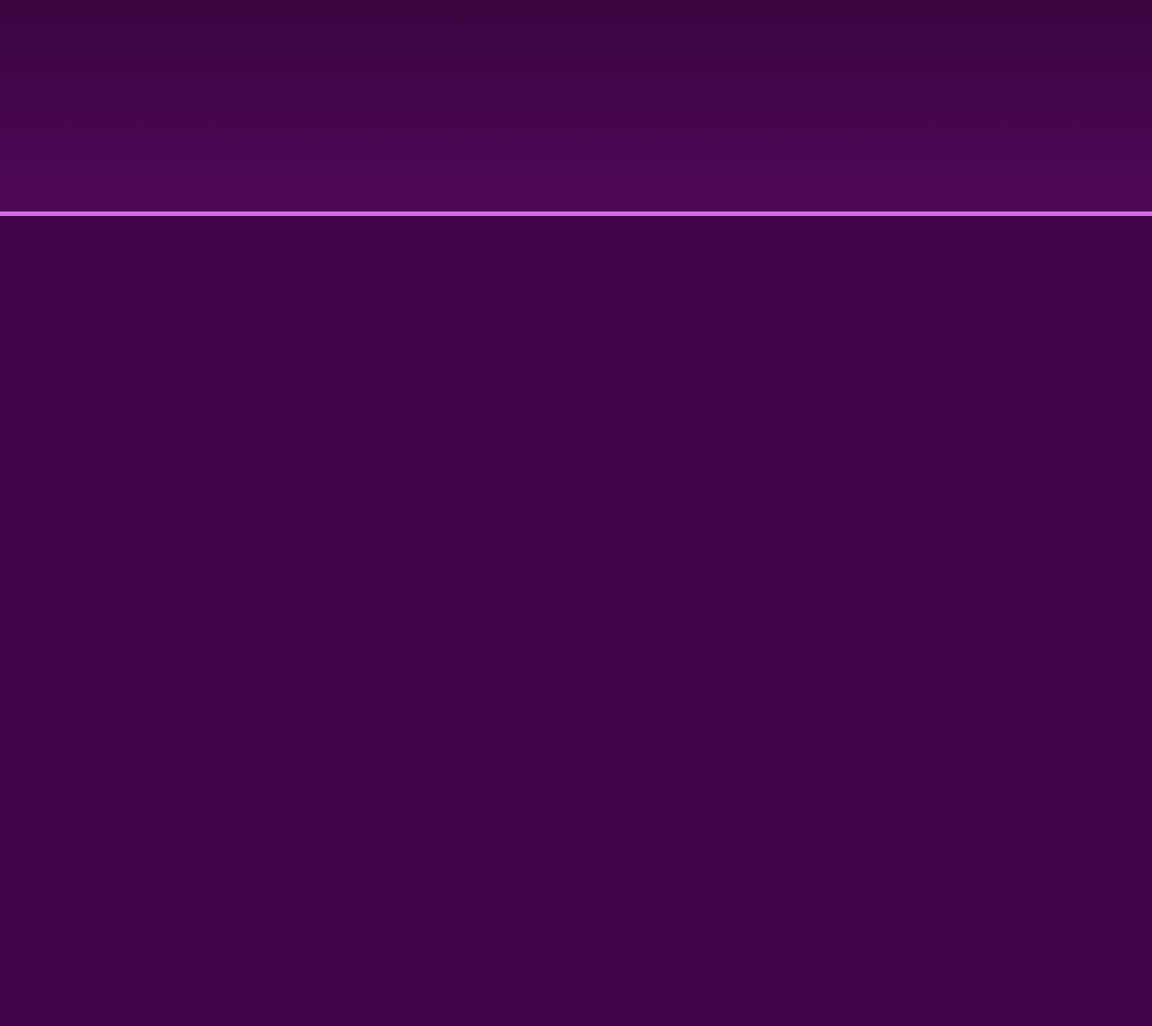
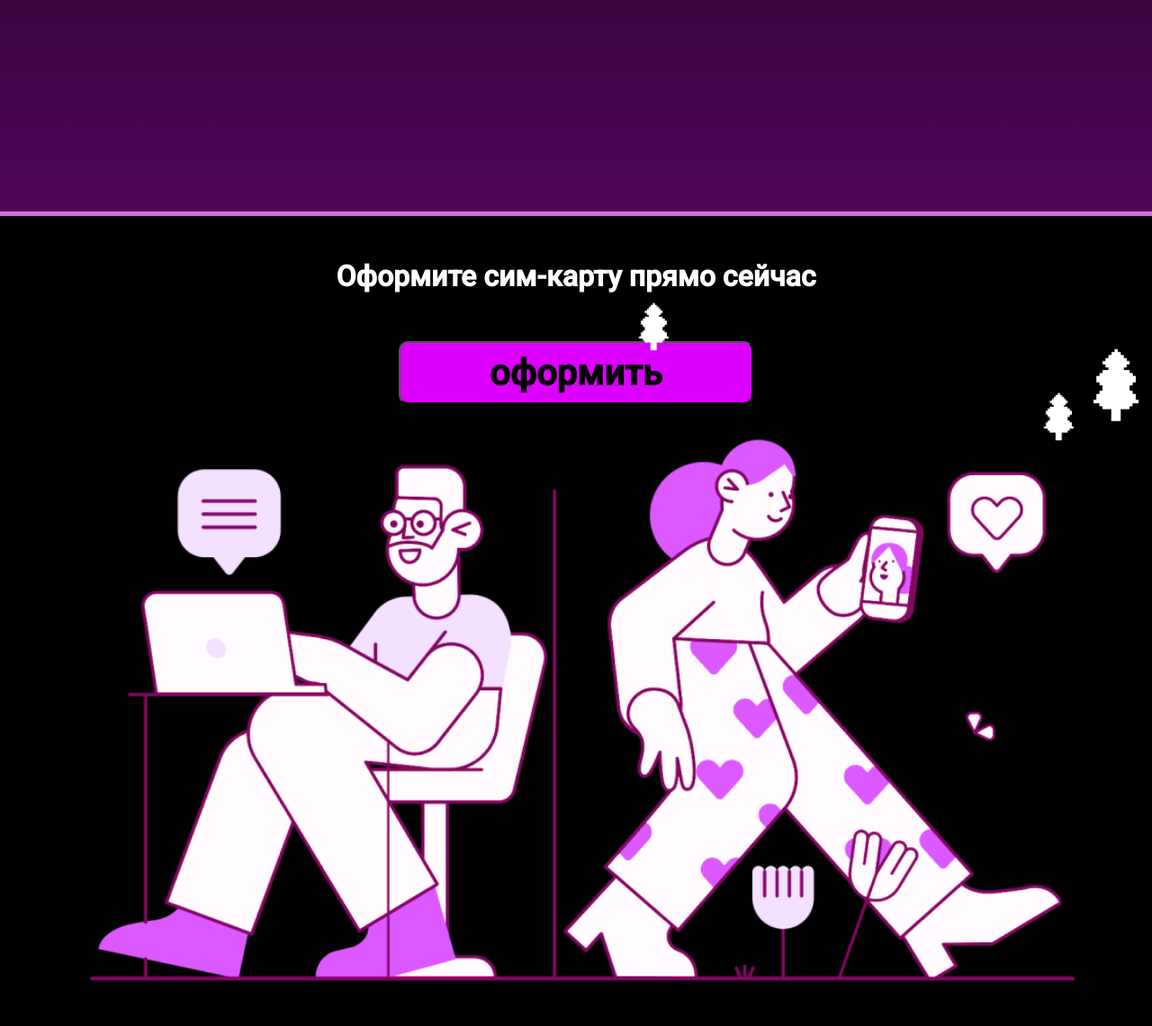
Before and after one commit to maripetrova/tele-hub, a PHP site: page /main.html in a window 1280 px wide. Shown: the part 645-1785 px from the top of the page at 90% size. Before the commit the page ends 885 px from the top, so only its background shows below. Run offline with PHP 8.4, Linux system fonts and the light colour scheme.

Commit message:
Сделал блок Оформить Сим-карту

```diff
--- a/main.html
+++ b/main.html
@@ -22,5 +22,15 @@
                 <div class="mini"><img src="imgs/tree.png" alt="Trees" height=50></div>
             </nav>
         </header>
+        <div class="delivery">
+            <h1 class="deliveryH">Оформите сим-карту прямо сейчас</h1>
+            <div class="deliveryB">
+                <button class="deliveryBtn">оформить</button>
+                <img class="deliveryI" src="imgs/tree.png">
+                <img class="deliveryIm" src="imgs/tree.png">
+                <img class="deliveryImg" src="imgs/tree.png">
+            </div>
+            <img class="deliveryZum" src="imgs/zumers.png">
+        </div>
 </body>
 </html>
--- a/style.css
+++ b/style.css
@@ -56,7 +56,7 @@ header {
     border-bottom: 5px solid rgba(194, 25, 217, 0.65);
     height: 880px;
     width: 100%;
-    background: linear-gradient(rgba(0,0,0,10), rgba(79, 7, 88, 10));
+    background: linear-gradient(rgba(0,0,0,10), rgb(79, 7, 88));
     background-repeat: no-repeat;
     background-size: contain;
 }
@@ -77,3 +77,57 @@ a {
     text-decoration:none;
     color: white;
 }
+.delivery {
+    display: flex;
+    text-align: center;
+    flex-direction: column;
+    height: 900px;
+    width: 100%;
+    background-color: black;
+}
+.deliveryH {
+    margin: 48px;
+}
+.deliveryB {
+    width: 100%;
+    height: 80px;
+    display: flex;
+    align-items: center;
+    justify-content: center;
+    position: relative;
+}
+.deliveryBtn {
+    width: 394px;
+    height: 70px;
+    background: #DB00FF;
+    border-radius: 10px;
+    font-family: Roboto;
+    font-style: normal;
+    font-weight: bold;
+    font-size: 40px;
+}
+.deliveryI {
+    position: absolute;
+    width: 88px;
+    height: 88px;
+    left: 1200px;
+    top: 10px;
+}
+.deliveryIm {
+    position: absolute;
+    width: 58px;
+    height: 58px;
+    left: 1150px;
+    top: 60px;
+}
+.deliveryImg {
+    position: absolute;
+    width: 58px;
+    height: 58px;
+    left: 700px;
+    top: -40px;
+}
+.deliveryZum {
+    width: 1200px;
+    margin: 0 auto;
+}
```
